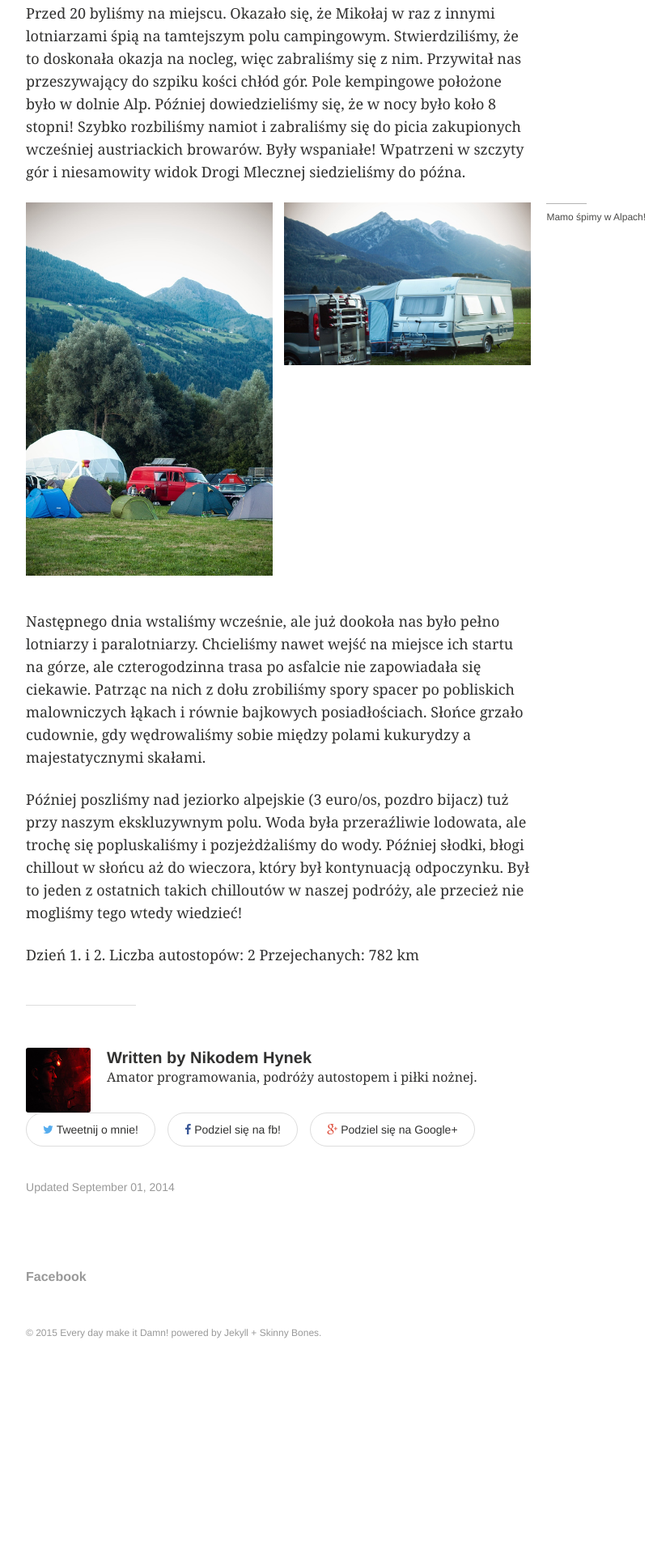
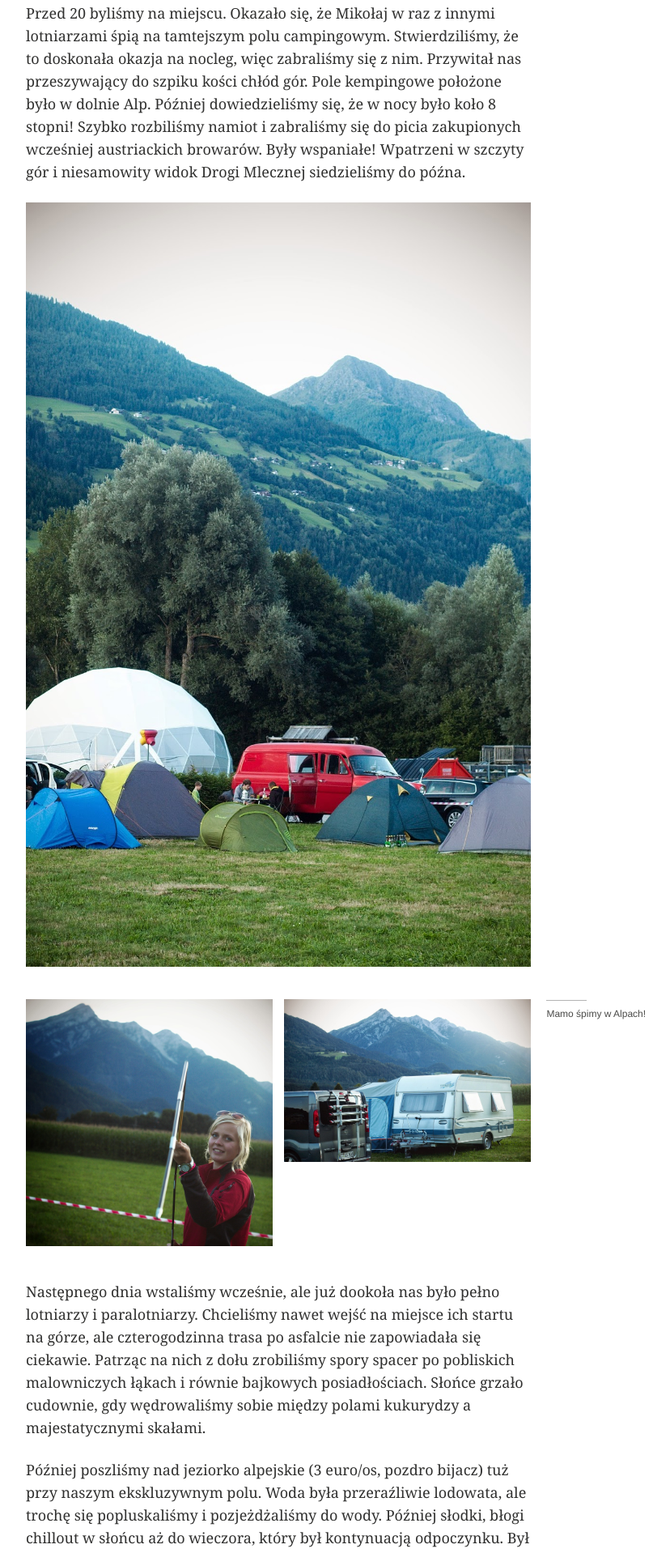
Before and after one commit to nikodamn/nikodamn.github.io, a Jekyll site: the page built from _posts/Trips/2014-09-01-w-poszukiwaniu-fioletowej-krowy.md, in a window 1280 px wide. Shown: the part 2024-3942 px from the top of the page at 81% size, without its empty margins (64-892 px from the left). Built offline with Jekyll 4.4.1, drawn with Linux system fonts in a browser that asks for light colours; before the commit the page ends 3756 px from its top, so only the background shows below that.

Commit message:
Update pics

```diff
--- a/_posts/Trips/2014-09-01-w-poszukiwaniu-fioletowej-krowy.md
+++ b/_posts/Trips/2014-09-01-w-poszukiwaniu-fioletowej-krowy.md
@@ -25,9 +25,12 @@ Jak to na autostradzie - ogromna nuda, którą rekompensowała nam rozmowa z Mik
 
 Przed 20 byliśmy na miejscu. Okazało się, że Mikołaj w raz z innymi lotniarzami śpią na tamtejszym polu campingowym. Stwierdziliśmy, że to doskonała okazja na nocleg, więc zabraliśmy się z nim. Przywitał nas przeszywający do szpiku kości chłód gór. Pole kempingowe położone było w dolnie Alp. Później dowiedzieliśmy się, że w nocy było koło 8 stopni! Szybko rozbiliśmy namiot i zabraliśmy się do picia zakupionych wcześniej austriackich browarów. Były wspaniałe! Wpatrzeni w szczyty gór i niesamowity widok Drogi Mlecznej siedzieliśmy do późna.
 
+<figure class>
+	<img src="//nikodamn.github.io/images/fioletowa_krowa/2.jpg">
+</figure>
 
 <figure class="half">
-	<img src="//nikodamn.github.io/images/fioletowa_krowa/2.jpg">
+	<img src="//nikodamn.github.io/images/fioletowa_krowa/4.jpg">
 	<img src="//nikodamn.github.io/images/fioletowa_krowa/3.jpg">
 	<figcaption>Mamo śpimy w Alpach!</figcaption>
 </figure>
```
Also changed, not shown: images/fioletowa_krowa/4.jpg (added).
